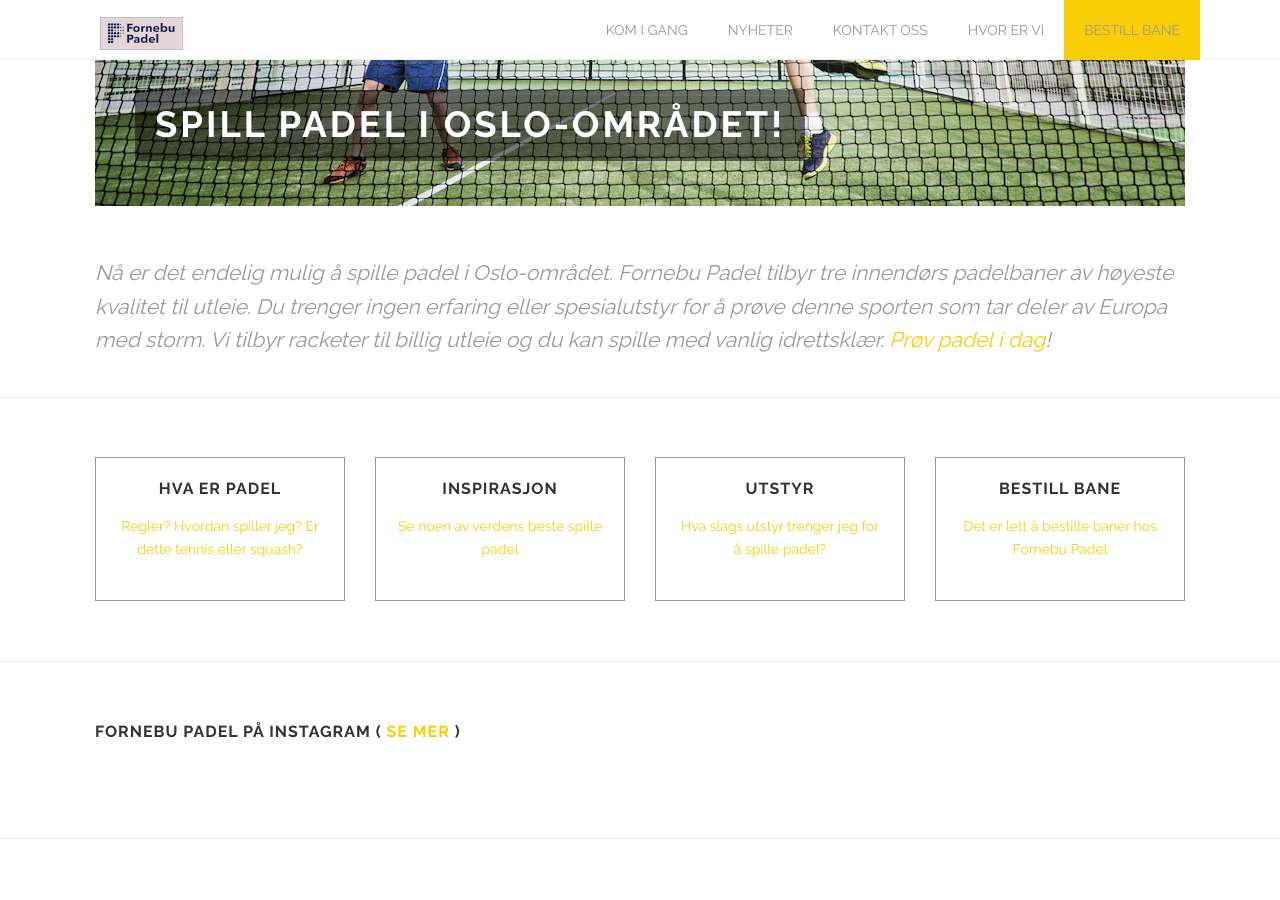
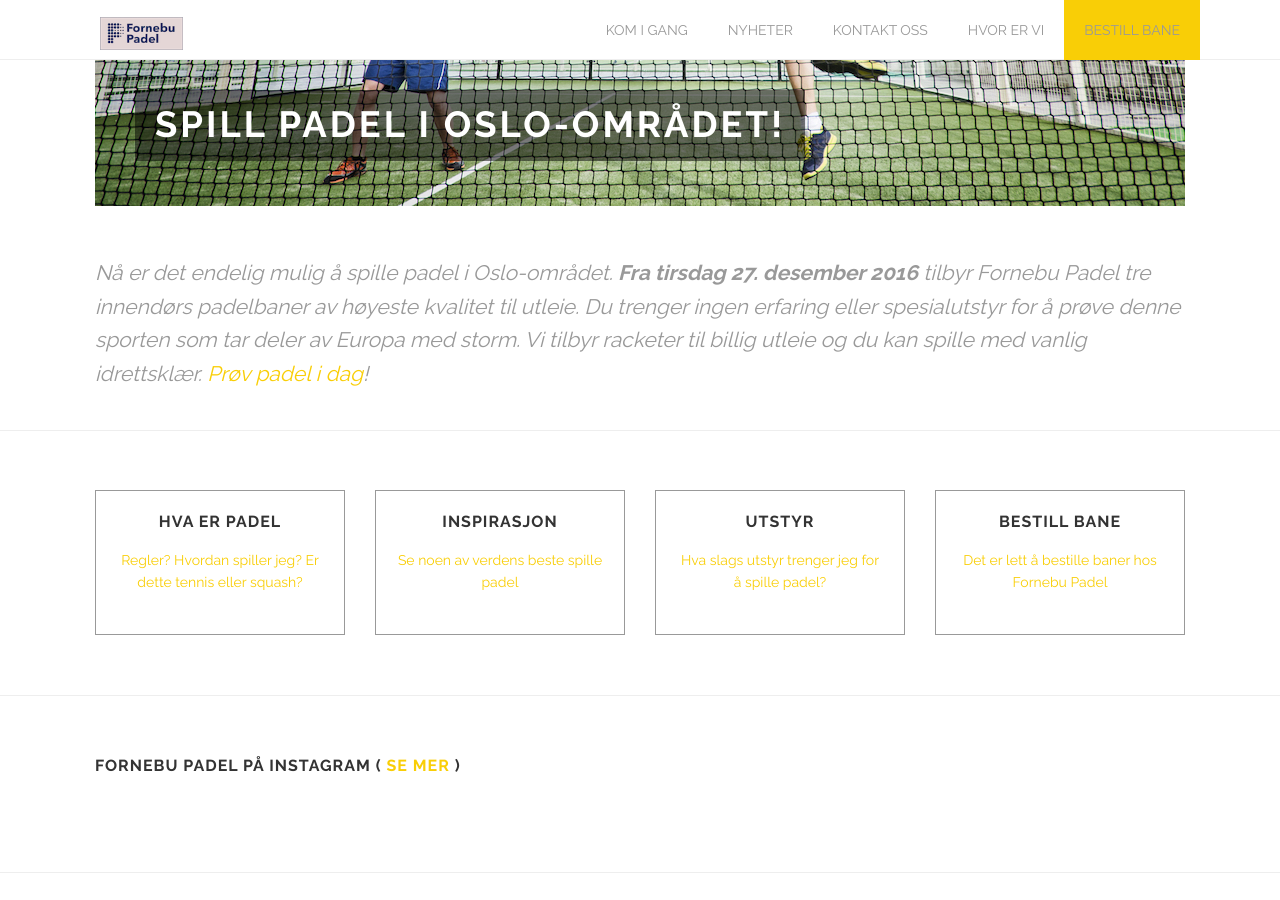
Before and after one commit to fornebu-padel/fornebu-padel.github.io, a Jekyll site: the page built from index.html, in a window 1280 px wide and 900 px high, scrolled down 482 px. Built offline with Jekyll 4.4.1, drawn with Linux system fonts in a browser that asks for light colours.

Commit message:
Added start date

```diff
--- a/index.html
+++ b/index.html
@@ -58,7 +58,7 @@
   <div class='row'>
     <div class='large-12 columns'>
       <p style='font-size: 1.5rem; font-style: italic;'>
-      Nå er det endelig mulig å spille padel i Oslo-området. Fornebu Padel tilbyr tre innendørs padelbaner av høyeste kvalitet til utleie. Du trenger ingen erfaring eller spesialutstyr for å prøve denne sporten som tar deler av Europa med storm. Vi tilbyr racketer til billig utleie og du kan spille med vanlig idrettsklær. <a href="/kom-i-gang">Prøv padel i dag</a>!
+      Nå er det endelig mulig å spille padel i Oslo-området. <strong>Fra tirsdag 27. desember 2016</strong> tilbyr Fornebu Padel tre innendørs padelbaner av høyeste kvalitet til utleie. Du trenger ingen erfaring eller spesialutstyr for å prøve denne sporten som tar deler av Europa med storm. Vi tilbyr racketer til billig utleie og du kan spille med vanlig idrettsklær. <a href="/kom-i-gang">Prøv padel i dag</a>!
       </p>
     </div>
   </div>
```
